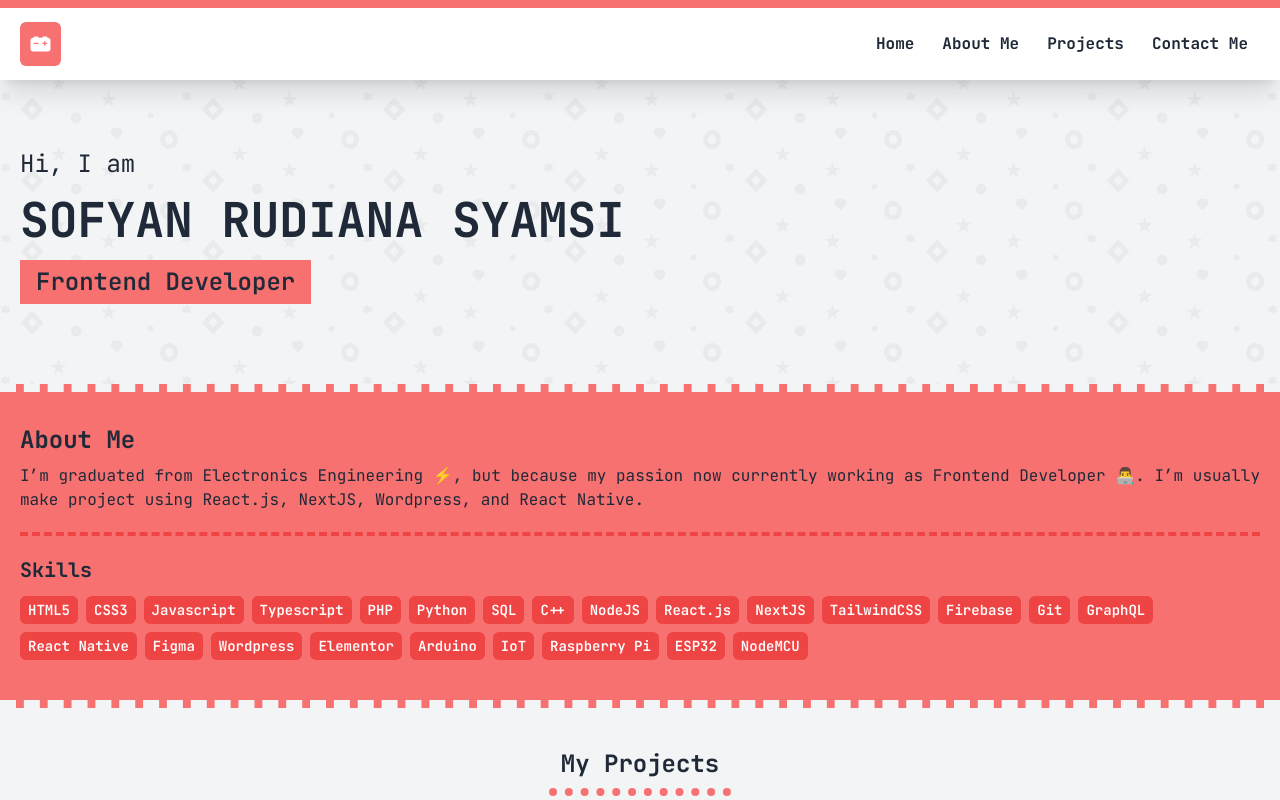
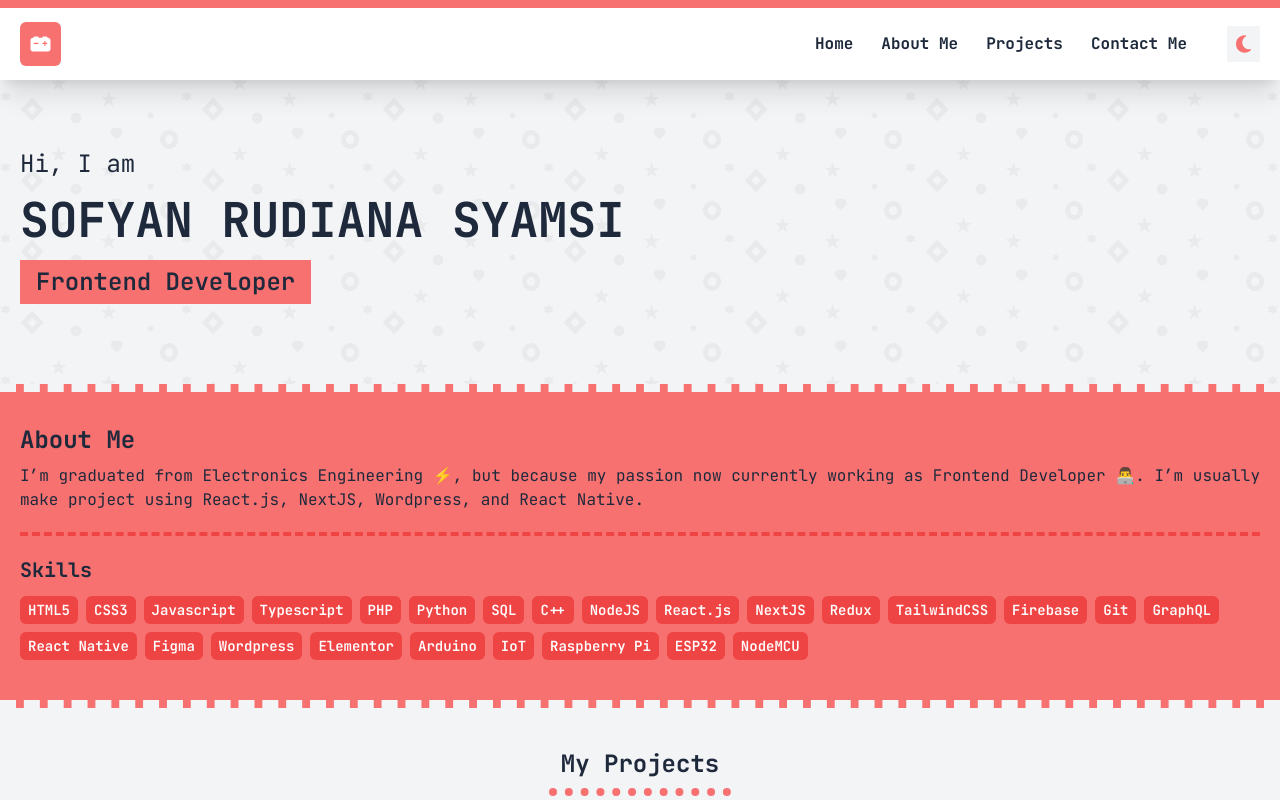
Before and after one commit to sofyan-rs/next-portofolio-v2, a Next.js app: page / in a window 1280 px wide. Shown: the top 800 px of the page. Built offline with nearby package versions, Linux system fonts and the light colour scheme.

Commit message:
implement dark mode switcher

```diff
--- a/package.json
+++ b/package.json
@@ -20,6 +20,7 @@
     "eslint": "8.41.0",
     "eslint-config-next": "13.4.4",
     "next": "13.4.4",
+    "next-themes": "^0.2.1",
     "postcss": "8.4.24",
     "react": "18.2.0",
     "react-dom": "18.2.0",
--- a/src/app/globals.css
+++ b/src/app/globals.css
@@ -3,7 +3,7 @@
 @tailwind utilities;
 
 body {
-  @apply bg-gray-100 text-gray-800;
+  @apply bg-gray-100 text-slate-800 dark:bg-slate-800 dark:text-slate-200;
 }
 a,
 button,
@@ -13,6 +13,9 @@ label {
 }
 .hero{
   background:#f3f4f6 url('/img/bg-patern.png');-webkit-animation:loopnavbg-data-v-c423aec0 350s linear infinite;animation:loopnavbg-data-v-c423aec0 350s linear infinite;-webkit-animation:loopnavbg-data-v-c423aec0 350s linear infinite;animation:loopnavbg-data-v-c423aec0 350s linear infinite;animation:loopingbackg 350s linear infinite
+}
+.dark .hero{
+  background:#1f2937 url('/img/bg-patern.png');-webkit-animation:loopnavbg-data-v-c423aec0 350s linear infinite;animation:loopnavbg-data-v-c423aec0 350s linear infinite;-webkit-animation:loopnavbg-data-v-c423aec0 350s linear infinite;animation:loopnavbg-data-v-c423aec0 350s linear infinite;animation:loopingbackg 350s linear infinite
 }
 .menu:hover .icon {
   @apply text-red-400 bg-gray-100;
--- a/src/app/layout.tsx
+++ b/src/app/layout.tsx
@@ -1,5 +1,6 @@
 import './globals.css'
 import { JetBrains_Mono } from 'next/font/google'
+import Providers from './providers'
 
 const jetbrainsMono = JetBrains_Mono({ subsets: ['latin'] })
 
@@ -15,7 +16,9 @@ export default function RootLayout({
 }) {
   return (
     <html lang="en">
-      <body className={jetbrainsMono.className}>{children}</body>
+      <body className={jetbrainsMono.className}>
+        <Providers>{children}</Providers>
+      </body>
     </html>
   )
 }
--- /dev/null
+++ b/src/app/providers.tsx
@@ -0,0 +1,12 @@
+"use client";
+import { ThemeProvider } from "next-themes";
+
+const Providers = ({ children }: { children: React.ReactNode }) => {
+  return (
+    <ThemeProvider attribute="class">
+      {children}
+    </ThemeProvider>
+  );
+}
+
+export default Providers;
--- a/src/components/About.tsx
+++ b/src/components/About.tsx
@@ -2,7 +2,7 @@ import { aboutMe, mySkills } from "@/data/data";
 
 const About = () => {
   return (
-    <section id="about" className="bg-red-400 border-y-[8px] border-dashed border-gray-100">
+    <section id="about" className="bg-red-400 border-y-[8px] border-dashed border-gray-100 dark:border-slate-800">
       <div className="container mx-auto px-5 py-8">
         <h2 className="text-2xl font-bold mb-2">About Me</h2>
         <p className="text-justify">
--- a/src/components/Footer.tsx
+++ b/src/components/Footer.tsx
@@ -26,7 +26,7 @@ const Footer = () => {
   ];
 
   return (
-    <footer id='contact' className="mb-[75px] md:mb-0 bg-white border-t-4 border-red-400">
+    <footer id='contact' className="mb-[75px] md:mb-0 bg-white border-t-4 border-red-400 dark:bg-slate-900">
       <div className="container mx-auto px-5">
         <div className="py-10 flex place-content-between">
           <div>
@@ -47,7 +47,7 @@ const Footer = () => {
             </div>
           </div>
         </div>
-        <div className="py-4 border-t-4 border-gray-100 border-dashed text-sm flex place-content-between">
+        <div className="py-4 border-t-4 border-gray-100 border-dashed text-sm flex place-content-between dark:border-slate-800">
           <span>Copyright © {year}</span>
           <span>Created with <FontAwesomeIcon icon={faHeart} fixedWidth className="text-red-400" /> by Me</span>
         </div>
--- a/src/components/Header.tsx
+++ b/src/components/Header.tsx
@@ -1,9 +1,17 @@
 "use client";
 import scrollElementToIdMinusHeight from "@/utils/scrollToElement";
-import { faCarBattery, faMoon, faHome, faCode, faEnvelope, faBriefcase } from "@fortawesome/free-solid-svg-icons";
+import { faCarBattery, faMoon, faSun, faHome, faCode, faEnvelope, faBriefcase } from "@fortawesome/free-solid-svg-icons";
 import { FontAwesomeIcon } from "@fortawesome/react-fontawesome";
+import { useTheme } from "next-themes";
+import { useEffect, useState } from "react";
 
 const Header = () => {
+  const { systemTheme, theme, setTheme } = useTheme();
+  const currentTheme = theme === 'system' ? systemTheme : theme;
+  const [toggleIcon, setToggleIcon] = useState(
+    currentTheme === "light" ? faMoon : faSun
+  );
+
   const menus = [
     {
       id: "home",
@@ -27,8 +35,16 @@ const Header = () => {
     },
   ];
 
+  useEffect(() => {
+    if (currentTheme === "light") {
+      setToggleIcon(faMoon);
+    } else {
+      setToggleIcon(faSun);
+    }
+  }, [currentTheme]);
+
   return (
-    <header className="bg-white shadow-xl border-t-8 border-red-400 fixed w-full z-50 top-0">
+    <header className="bg-white shadow-xl border-t-8 border-red-400 fixed w-full z-50 top-0 dark:bg-slate-900">
       <div className="container mx-auto flex justify-between items-center px-5 py-3 relative overflow-hidden md:py-3">
         <div className="bg-red-400 text-xl text-white p-2 rounded-md">
           <FontAwesomeIcon icon={faCarBattery} fixedWidth />
@@ -44,9 +60,10 @@ const Header = () => {
               </li>
             ))}
           </ul>
-          {/* <button className="text-red-400 bg-gray-100 p-1 text-xl rounded-sm">
-            <FontAwesomeIcon icon={faMoon} fixedWidth />
-          </button> */}
+          {/* The current theme is: {theme} */}
+          <button onClick={() => theme == "dark"? setTheme('light'): setTheme("dark")} className="text-red-400 bg-gray-100 p-1 text-xl rounded-sm dark:bg-slate-800">
+          <FontAwesomeIcon icon={toggleIcon} fixedWidth />
+          </button>
         </div>
       </div>
     </header>
--- a/src/components/Projects/ProjectCard.tsx
+++ b/src/components/Projects/ProjectCard.tsx
@@ -14,7 +14,7 @@ interface Props {
 
 const ProjectCard = ({project}: Props) => {
   return (
-    <div className="bg-white shadow-sm rounded-md p-5 transition hover:-translate-y-2 hover:shadow-md">
+    <div className="bg-white shadow-sm rounded-md p-5 transition hover:-translate-y-2 hover:shadow-md dark:bg-slate-700">
       <h3 className="font-bold text-lg">{project.title}</h3>
       <p className="text-justify mt-1 text-sm">
         {project.description}
@@ -26,7 +26,7 @@ const ProjectCard = ({project}: Props) => {
           </a>
         )}
         {project.link && (
-          <a href={project.link} className="inline-flex bg-gray-100 text-red-400 p-2 rounded-sm">
+          <a href={project.link} className="inline-flex bg-gray-100 text-red-400 p-2 rounded-sm dark:bg-slate-600">
             <FontAwesomeIcon icon={faArrowUpRightFromSquare} fixedWidth />
           </a>
         )}
--- a/src/data/data.ts
+++ b/src/data/data.ts
@@ -11,7 +11,7 @@ export const myInfo = {
 
 export const aboutMe = 'I’m graduated from Electronics Engineering ⚡, but because my passion now currently working as Frontend Developer 👨‍💻. I’m usually make project using React.js, NextJS, Wordpress, and React Native.';
 
-export const mySkills = ['HTML5', 'CSS3', 'Javascript', 'Typescript', 'PHP', 'Python', 'SQL', 'C++', 'NodeJS', 'React.js', 'NextJS', 'TailwindCSS', 'Firebase', 'Git', 'GraphQL', 'React Native', 'Figma', 'Wordpress', 'Elementor', 'Arduino', 'IoT', 'Raspberry Pi', 'ESP32', 'NodeMCU'];
+export const mySkills = ['HTML5', 'CSS3', 'Javascript', 'Typescript', 'PHP', 'Python', 'SQL', 'C++', 'NodeJS', 'React.js', 'NextJS', 'Redux', 'TailwindCSS', 'Firebase', 'Git', 'GraphQL', 'React Native', 'Figma', 'Wordpress', 'Elementor', 'Arduino', 'IoT', 'Raspberry Pi', 'ESP32', 'NodeMCU'];
 
 export const myContacts = {
   email: 'sofyan423@gmail.com',
--- a/tailwind.config.js
+++ b/tailwind.config.js
@@ -1,5 +1,6 @@
 /** @type {import('tailwindcss').Config} */
 module.exports = {
+  darkMode: 'class',
   content: [
     './src/pages/**/*.{js,ts,jsx,tsx,mdx}',
     './src/components/**/*.{js,ts,jsx,tsx,mdx}',
```
Also changed, not shown: 1 other file (tests, documents, lock files or other folders).
